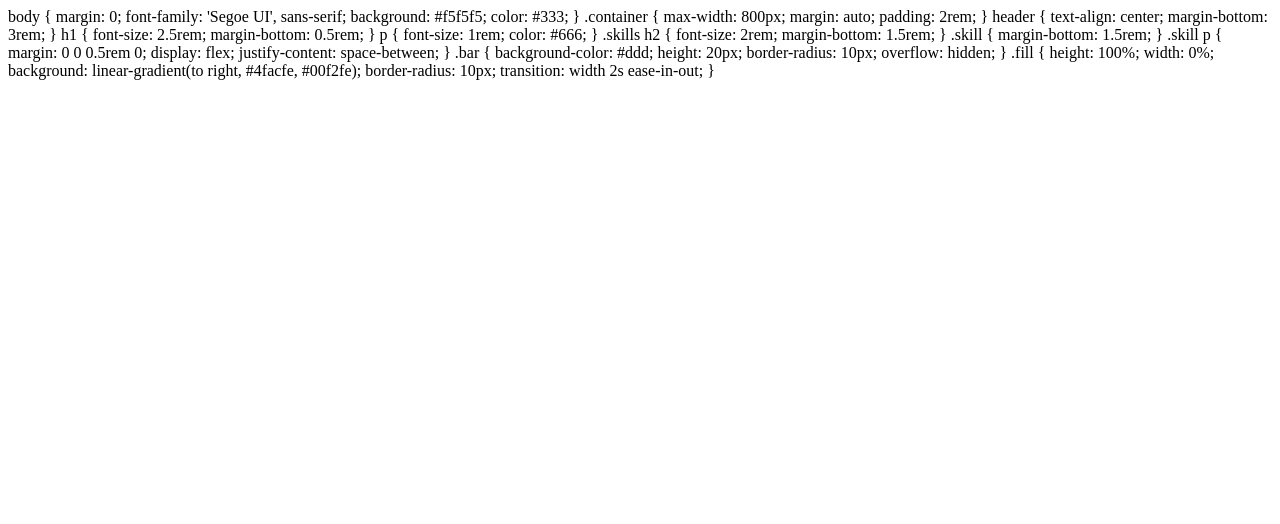
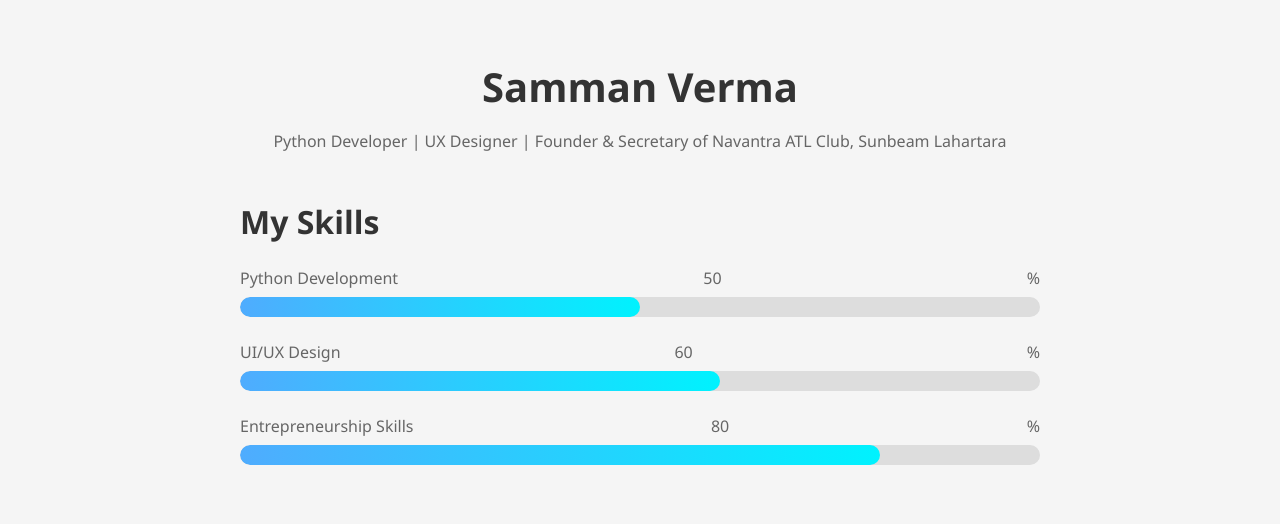
Before and after one commit to samman0001/samman-website, a plain HTML site: page index.html in a window 1280 px wide. Drawn offline with Linux system fonts and the light colour scheme.

Commit message:
index.html

```diff
--- a/index.html
+++ b/index.html
@@ -1,3 +1,10 @@
+<!DOCTYPE html>
+<html lang="en">
+<head>
+  <meta charset="UTF-8" />
+  <meta name="viewport" content="width=device-width, initial-scale=1.0"/>
+  <title>Samman Verma | Portfolio</title>
+  <style>
     body {
       margin: 0;
       font-family: 'Segoe UI', sans-serif;
@@ -55,3 +62,70 @@ p {
       border-radius: 10px;
       transition: width 2s ease-in-out;
     }
+  </style>
+</head>
+<body>
+  <div class="container">
+    <header>
+      <h1>Samman Verma</h1>
+      <p>Python Developer | UX Designer | Founder & Secretary of Navantra ATL Club, Sunbeam Lahartara</p>
+    </header>
+
+    <section class="skills">
+      <h2>My Skills</h2>
+
+      <div class="skill">
+        <p>Python Development <span class="counter" data-target="50">0</span>%</p>
+        <div class="bar">
+          <div class="fill" data-width="50"></div>
+        </div>
+      </div>
+
+      <div class="skill">
+        <p>UI/UX Design <span class="counter" data-target="60">0</span>%</p>
+        <div class="bar">
+          <div class="fill" data-width="60"></div>
+        </div>
+      </div>
+
+      <div class="skill">
+        <p>Entrepreneurship Skills <span class="counter" data-target="80">0</span>%</p>
+        <div class="bar">
+          <div class="fill" data-width="80"></div>
+        </div>
+      </div>
+    </section>
+  </div>
+
+  <script>
+    document.addEventListener('DOMContentLoaded', () => {
+      const counters = document.querySelectorAll('.counter');
+      const fills = document.querySelectorAll('.fill');
+
+      counters.forEach(counter => {
+        const updateCount = () => {
+          const target = +counter.getAttribute('data-target');
+          const current = +counter.innerText;
+          const increment = Math.ceil(target / 60);
+
+          if (current < target) {
+            counter.innerText = current + increment > target ? target : current + increment;
+            setTimeout(updateCount, 30);
+          } else {
+            counter.innerText = target;
+          }
+        };
+
+        updateCount();
+      });
+
+      fills.forEach(fill => {
+        const targetWidth = fill.getAttribute('data-width');
+        setTimeout(() => {
+          fill.style.width = `${targetWidth}%`;
+        }, 500);
+      });
+    });
+  </script>
+</body>
+</html>
```
Lines whose indentation alone changed are shown as unchanged.
